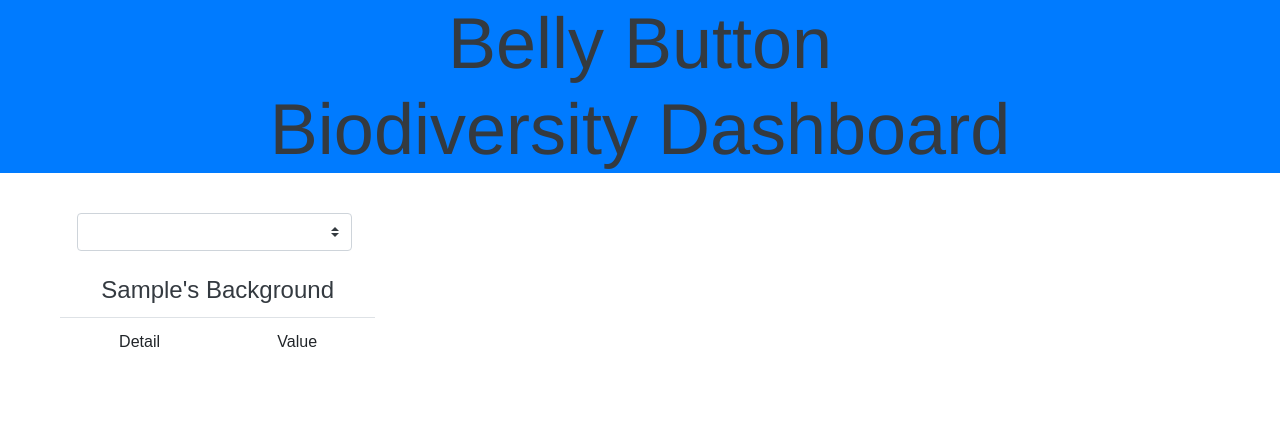
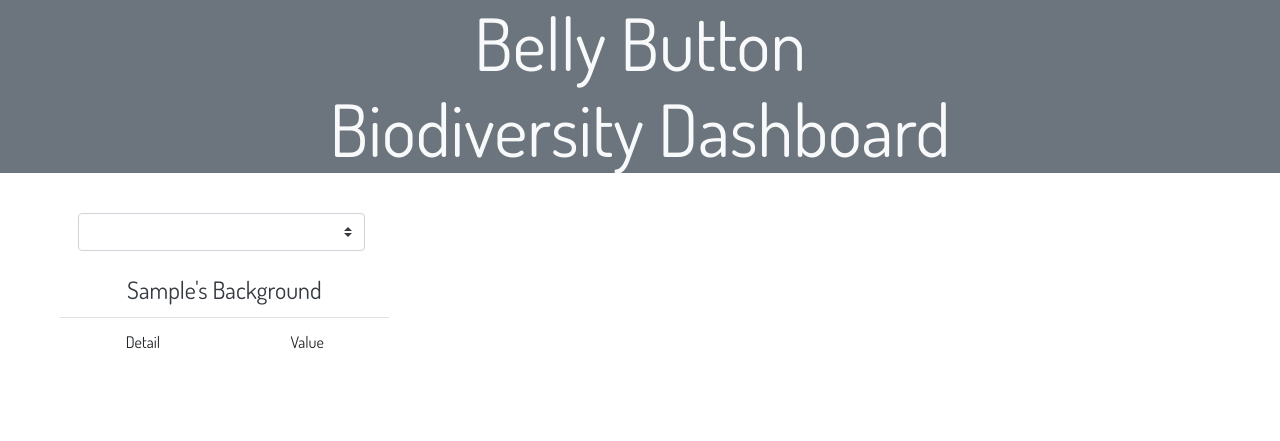
Before and after one commit to sadhana1002/Closer-look-at-a-Biodiversity, a Flask app: page / in a window 1280 px wide. Shown: the top 441 px of the page. Run offline with Flask 2, Linux system fonts and the light colour scheme; lists and menus that the app fills with data are empty; some libraries are stand-ins or nearby versions.

Commit message:
biodiversity website changes

```diff
--- a/static/css/mystyle.css
+++ b/static/css/mystyle.css
@@ -13,3 +13,10 @@
     min-width:90%;
     max-width:95%;
 }
+
+body, div, strong {
+    font-family: 'Dosis', sans-serif;
+    position: relative;
+    width: 100%;
+    height: 100%;
+  }
--- a/static/js/logic.js
+++ b/static/js/logic.js
@@ -13,32 +13,43 @@ function loadsample(sample){
 }
 
 function populateBubbleChart(otu_sample_data){
-    console.log("tryyyyyyyyyyyyyyyyyyy");
-    console.log(otu_sample_data);
+    console.log("tryyyyyyyyyyyyyyyyyyy bubble");
+    console.log("test - > ",otu_sample_data['y'])
+    console.log(d3.min(otu_sample_data['y']));
+    console.log(d3.max(otu_sample_data['y']));
 
-    otu_sample_data['mode'] = 'markers';
-    otu_sample_data['marker'] = {
-          size: otu_sample_data['y'].map(d=>Math.min(d*10,60)),
-          color: otu_sample_data['y'].map(d=>100+d*20)
-                }
+    var radiusScale = d3.scaleSqrt();
+
+    radiusScale.range([0,100]);
+
+    var rMin;
+    var rMax;
+    rMin = d3.min(otu_sample_data['y']);
+    rMax = d3.max(otu_sample_data['y']);
+
+    radiusScale.domain([rMin,rMax]);
+
+    console.log("Radius ->",otu_sample_data['y'].map(d=>radiusScale(parseInt(d))))
 
       var data = [{
         'y':otu_sample_data['y'],
         'mode':'markers',
         'marker':{
-            size: otu_sample_data['y'].map(d=>d),
-            color: otu_sample_data['y'].map(d=>100+d*20)
+            size: otu_sample_data['y'].map(d=>radiusScale(parseInt(d))),
+            color: otu_sample_data['y'].map(d=>radiusScale(parseInt(d)))
                   }
       }];
+
+      console.log(data);
 
       var layout = {
         title: 'Germs in the sample',
         xaxis: {
-             range: [ 0, 4000 ],
+             range: [0, 4000],
             title: "OTUs"
           },
           yaxis: {
-            // range: [-100, 1000],
+             range: [-1000, 5000],
             title: "Intensity found in sample"
           },
       };
--- a/templates/index.html
+++ b/templates/index.html
@@ -13,12 +13,15 @@
     <script src="https://maxcdn.bootstrapcdn.com/bootstrap/4.0.0/js/bootstrap.min.js"></script>
     <link rel="stylesheet" href="{{ url_for('static', filename='css/mystyle.css') }}">
     <script src="https://cdn.plot.ly/plotly-latest.min.js"></script>
+    <script src="https://d3js.org/d3.v4.min.js"></script>
+  <link href="https://fonts.googleapis.com/css?family=Dosis" rel="stylesheet">
+
 
 </head>
 
 <body>
     <header style="font-family: 'Helvetica Neue',Helvetica,Arial,sans-serif;">
-        <div class="text-dark bg-primary">
+        <div class="text-light bg-secondary">
             <div class="display-3 text-center">
                 <strong>
                     Belly Button <br> Biodiversity Dashboard
```
Also changed, not shown: Capture.JPG (added), webpage-screenshot.JPG.
